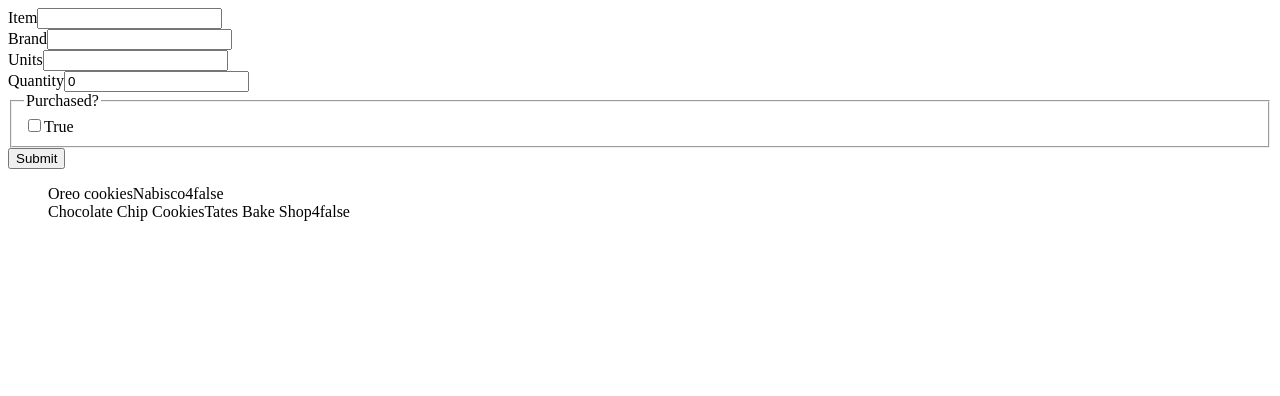
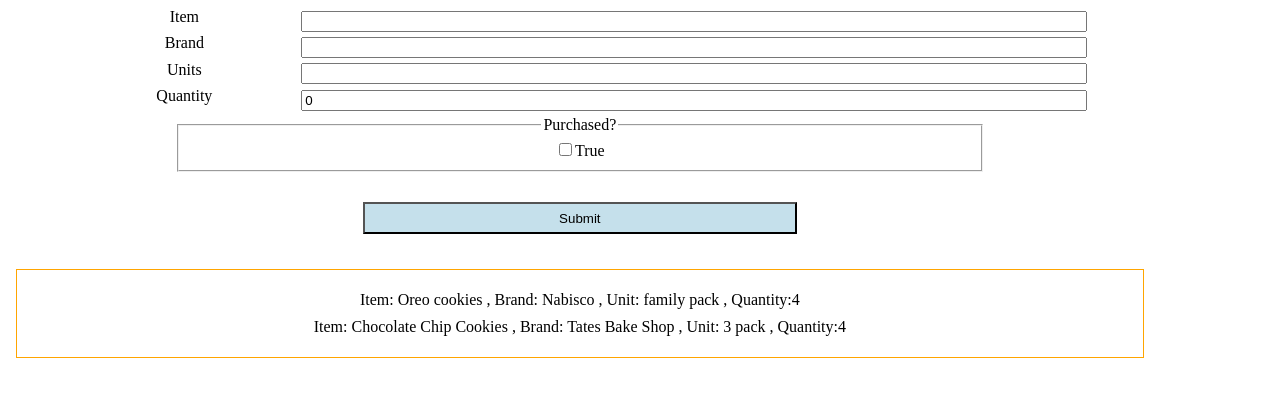
Before and after one commit to LarissaPortillo/ReactGroceries, a plain HTML site: page react_groceries/index.html in a window 1280 px wide. Drawn offline with nearby package versions, Linux system fonts and the light colour scheme.

Commit message:
minimal styling

```diff
--- a/react_groceries/app.js
+++ b/react_groceries/app.js
@@ -62,7 +62,7 @@ class App extends React.Component{
                     </fieldset>
                     <input type='submit' />
                 </form>
-                <div>
+                <div class='groceries'>
                     <ul>
                         {this.state.groceries.map(groceries=>{
                             return(
--- a/react_groceries/components/GroceryList.js
+++ b/react_groceries/components/GroceryList.js
@@ -4,12 +4,11 @@ class GroceryList extends React.Component{
     render () {
         return(
 
-          <li style={this.props.groceries.isPurchased? {display:'none'}:{display:'block'}}>
-            {this.props.groceries.item}
-            {this.props.groceries.brand}
-            {this.props.groceries.unit}
-            {this.props.groceries.quantity}
-            {this.props.groceries.isPurchased.toString()}
+          <li style={this.props.groceries.isPurchased ? {display:'none'}:{display:'block'}}>
+            Item: {this.props.groceries.item } ,
+            Brand: {this.props.groceries.brand } ,
+            Unit: {this.props.groceries.units} ,
+            Quantity:{this.props.groceries.quantity }
           </li>
         )
 
--- a/react_groceries/index.html
+++ b/react_groceries/index.html
@@ -7,6 +7,7 @@
     <script src="https://cdnjs.cloudflare.com/ajax/libs/react/16.3.2/umd/react.production.min.js"></script>
     <script src="https://cdnjs.cloudflare.com/ajax/libs/react-dom/16.3.2/umd/react-dom.production.min.js"></script>
     <script src="https://cdnjs.cloudflare.com/ajax/libs/babel-standalone/6.26.0/babel.min.js"></script>
+    <link rel="stylesheet" href="main.css"></link>
     <script type="text/babel" src="./components/GroceryList.js" charset="utf-8"></script>
     <script type="text/babel" src="data.js" charset="utf-8"></script>
     <script type="text/babel" src="app.js" charset="utf-8"></script>
--- /dev/null
+++ b/react_groceries/main.css
@@ -0,0 +1,55 @@
+:root {
+    --modern-powder-blue: #C5E0EB;
+  }
+
+  .groceries {
+    flex-basis: 46%;
+    margin: .5em;
+    border:1px solid orange;
+  }
+form {
+    box-sizing: border-box;
+    flex-basis: 46%;
+    vertical-align: top;
+    display: flex;
+    flex-wrap: wrap;
+    text-align: center;
+    justify-content: center;
+    margin-right: 0;
+  }
+
+  ul {
+    padding: 0;
+  }
+
+  label {
+    flex-basis: 20%;
+  }
+
+  input[type="submit"] {
+    flex-basis: 38%;
+    margin: 2em;
+    align-self: center;
+    padding: .5em;
+    font-family: 'Poppins', sans-serif;
+    background: var(--modern-powder-blue);
+    cursor: pointer;
+  }
+
+
+li {
+    list-style: none;
+    padding: .3em;
+    text-align: center;
+  }
+
+  .container {
+    width : 100%;
+    display: flex;
+    flex-wrap: wrap;
+  }
+
+  input[type="text"], input[type="number"], fieldset{
+    flex-basis: 68%;
+    margin: .2em;
+  }
```
